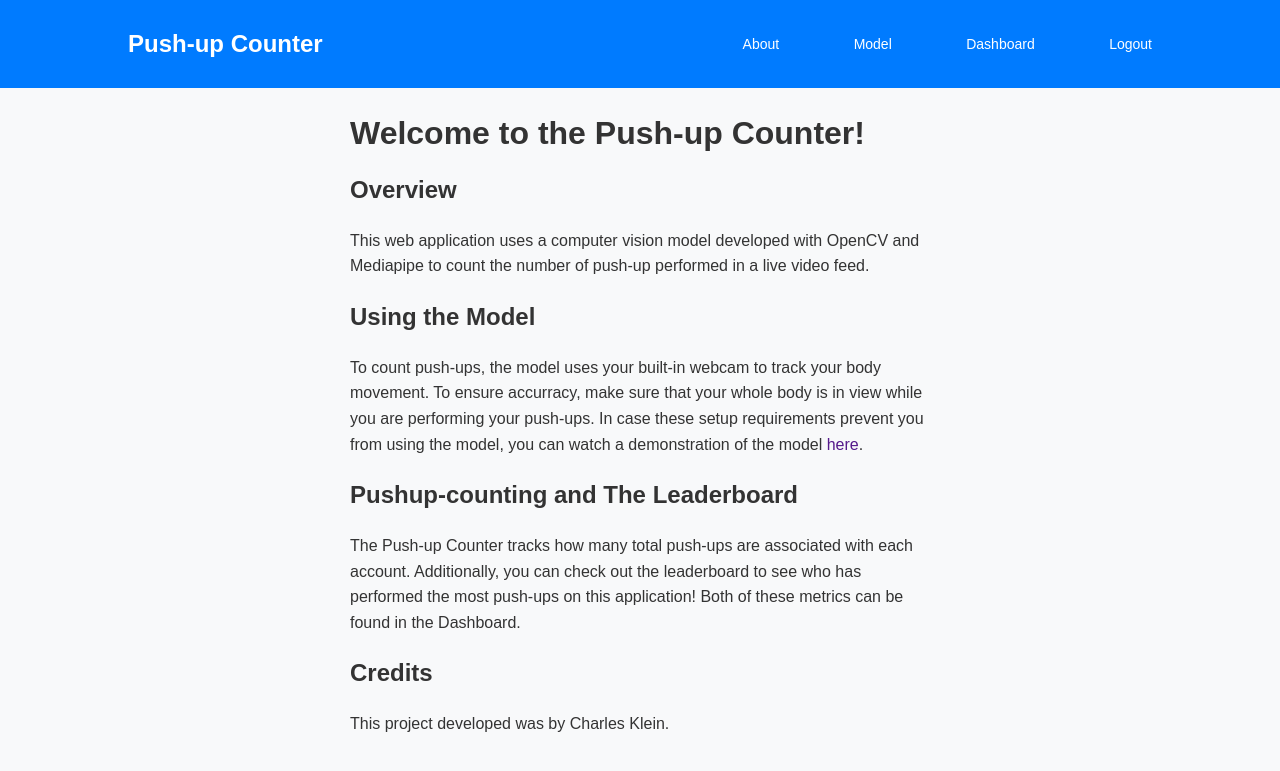
After one commit to charlieklein2/pushup, a Flask app: page /about in a window 1280 px wide. The commit adds this page. Shown: the top 771 px of the page. Run offline with Flask 3, Linux system fonts and the light colour scheme; a user stored in the database is signed in.

Commit message:
major progress today

```diff
--- a/app.py
+++ b/app.py
@@ -59,7 +59,7 @@ def login():
         if user:
             if bcrypt.check_password_hash(user.password, form.password.data):
                 login_user(user)
-                return redirect(url_for('dashboard'))
+                return redirect(url_for('about'))
 
     return render_template('login.html', form=form)
 
@@ -88,9 +88,13 @@ def register():
     return render_template('register.html', form=form)
 
 
-
+@app.route('/about')
+@login_required
+def about():
+    return render_template('about.html')
 
 @app.route('/live-feed')
+@login_required
 def live_feed():
     return render_template('live-feed.html')
 
--- a/static/css/styles.css
+++ b/static/css/styles.css
@@ -13,9 +13,20 @@ h1 {
     color: #333;
 }
 
-p {
-    font-size: 18px;
+h2 {
+    font-size: 32px;
+    margin-bottom: 10px;
+    color: #333;
+}
+h3 {
+    font-size: 24px;
+    color: #333;
+}
+
+p, .demo {
+    font-size: 16px;
     line-height: 1.6;
+    font-weight: lighter;
 }
 
 input[type="text"], input[type="password"], textarea {
@@ -70,6 +81,11 @@ video, img {
 }
 .centered-text {
     text-align: center;
+}
+
+.left-text {
+    text-align: left;
+    padding: 0 350px
 }
 
 /* NAVIGATION BAR STYLING BELOW */
--- /dev/null
+++ b/templates/about.html
@@ -0,0 +1,40 @@
+<!DOCTYPE html>
+<html lang="en">
+<head>
+    <meta charset="UTF-8">
+    <meta name="viewport" content="width=device-width, initial-scale=1.0">
+    <title>About</title>
+    <link rel="stylesheet" href="{{ url_for('static', filename='css/styles.css') }}">
+</head>
+<body>
+    <header>
+        <div class="heading-container">
+            <div class="navbar-title">Push-up Counter</div>
+            <nav>
+                <ul>
+                    <li><a href="#">About</a></li>
+                    <li><a href="{{url_for('live_feed')}}">Model</a></li>
+                    <li><a href="{{url_for('dashboard')}}">Dashboard</a></li>
+                    <li><a href="{{url_for('logout')}}">Logout</a></li>
+                </ul>
+            </nav>
+        </div>
+    </header>
+    <main>
+        <div class="left-text">
+            <h2>Welcome to the Push-up Counter!</h2>
+            <h3>Overview</h3>
+            <p>This web application uses a computer vision model developed with OpenCV and Mediapipe to count the number of push-up performed in a live video feed.</p>
+            <h3>Using the Model</h3>
+            <p>To count push-ups, the model uses your built-in webcam to track your body movement.
+                To ensure accurracy, make sure that your whole body is in view while you are performing your push-ups.
+                In case these setup requirements prevent you from using the model, you can watch a demonstration of the model <a class="demo" href="">here</a>.</p>
+            <h3>Pushup-counting and The Leaderboard</h3>
+            <p>The Push-up Counter tracks how many total push-ups are associated with each account.
+                Additionally, you can check out the leaderboard to see who has performed the most push-ups on this application!
+                Both of these metrics can be found in the Dashboard.</p>
+            <h3>Credits</h3>
+            <p>This project developed was by Charles Klein.</p>
+        </div>
+    </main>
+</body>
--- a/templates/dashboard.html
+++ b/templates/dashboard.html
@@ -12,15 +12,15 @@
             <div class="navbar-title">Push-up Counter</div>
             <nav>
                 <ul>
-                    <li><a href="">Dashboard</a></li>
+                    <li><a href="{{url_for('about')}}">About</a></li>
                     <li><a href="{{url_for('live_feed')}}">Model</a></li>
-                    <li><a href="">Leaderboard</a></li>
+                    <li><a href="#">Dashboard</a></li>
                     <li><a href="{{url_for('logout')}}">Logout</a></li>
                 </ul>
             </nav>
         </div>
     </header>
     <main>
-        <p>logged in! Again</p>
+
     </main>
 </body>
--- a/templates/live-feed.html
+++ b/templates/live-feed.html
@@ -13,9 +13,9 @@
             <div class="navbar-title">Push-up Counter</div>
             <nav>
                 <ul>
+                    <li><a href="{{url_for('about')}}">About</a></li>
+                    <li><a href="#">Model</a></li>
                     <li><a href="{{url_for('dashboard')}}">Dashboard</a></li>
-                    <li><a href="">Model</a></li>
-                    <li><a href="">Leaderboard</a></li>
                     <li><a href="{{url_for('logout')}}">Logout</a></li>
                 </ul>
             </nav>
@@ -23,7 +23,7 @@
     </header>
     <main>
         <div class="centered-text">
-            <p>Make sure your full body is in view, get in push-up position and start!</p>
+            <br>
             <img src="{{ url_for('video_feed') }}" alt="Processed Frame" />
             <br>
             <a href="{{ url_for('dashboard') }}">
--- a/templates/login.html
+++ b/templates/login.html
@@ -18,7 +18,7 @@
     </header>
     <main>
         <div class="centered-text">
-            <h1>Welcome to the Push-up Counter!</h1>
+            <h3>Welcome, Please Login</h3>
             <div class="container">
                 <form method="POST" action="">
                     {{ form.hidden_tag() }}
--- a/templates/register.html
+++ b/templates/register.html
@@ -18,7 +18,7 @@
     </header>
     <main>
         <div class="centered-text">
-            <h1>Please Register</h1>
+            <h3>Please Register</h3>
             <div class="container">
                 <form method="POST" action="">
                     {{ form.hidden_tag() }}
```
